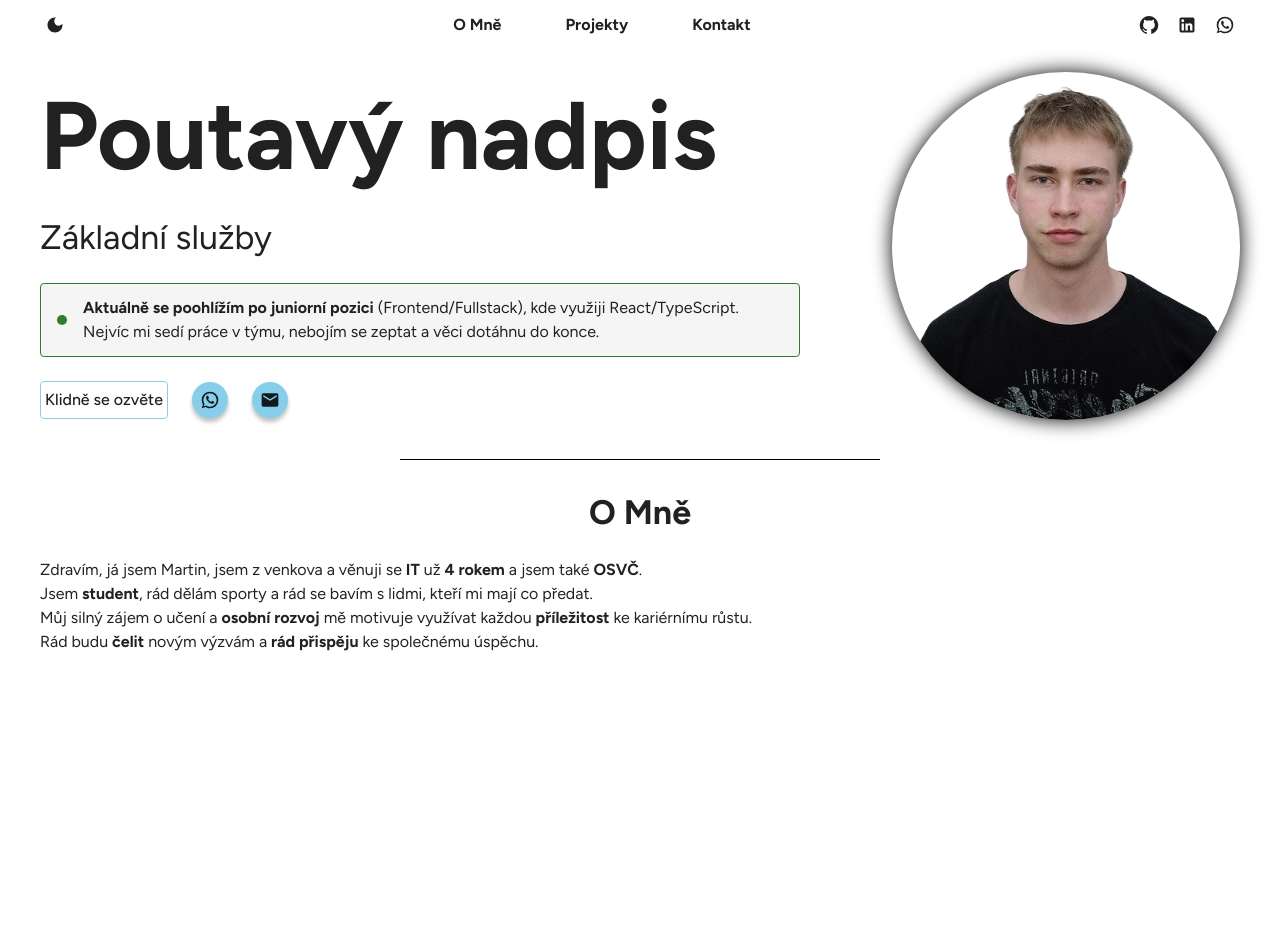
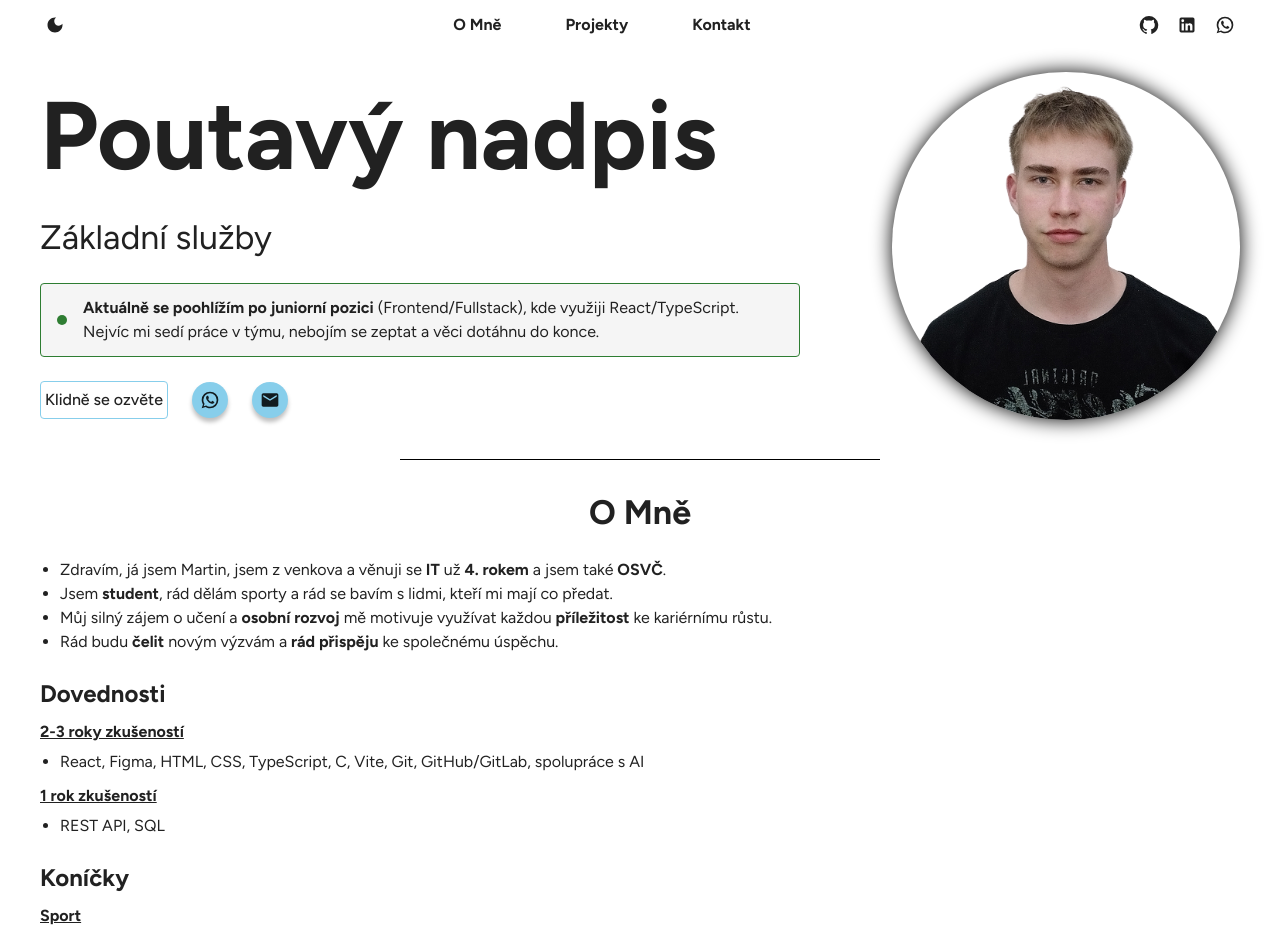
Before and after one commit to Veselyy/PortfolioWeb, a React (Vite) app: page / in a window 1280 px wide. Shown: the top 937 px of the page. Before the commit the page ends 800 px from the top, so only its background shows below. Built offline with nearby package versions, Linux system fonts and the light colour scheme.

Commit message:
Refactor AboutMe component to utilize external content data, enhance structure with bullet lists, and improve styling for better readability and maintainability.

```diff
--- a/src/components/AboutMe.tsx
+++ b/src/components/AboutMe.tsx
@@ -1,21 +1,64 @@
-import { Stack, Typography } from '@mui/material';
+import { Box, Stack, Typography } from '@mui/material';
+
+import { ABOUT_ME_CONTENT } from '../data/aboutMeContent';
+
+const styles = {
+  title: { fontWeight: 700 },
+  sectionTitle: { fontWeight: 700 },
+  groupTitle: { fontWeight: 700, textDecoration: 'underline' },
+  bulletList: {
+    m: 0,
+    pl: 2.5,
+    listStyleType: 'disc',
+  },
+  bulletItem: { typography: 'body1' },
+} as const;
 
 function AboutMe() {
   return (
     <Stack spacing={3}>
-      <Typography variant="h4" align="center" sx={{ fontWeight: '700' }}>
-        O Mně
+      <Typography variant="h4" align="center" sx={styles.title}>
+        {ABOUT_ME_CONTENT.title}
       </Typography>
-      <Typography variant="body1">
-        Zdravím, já jsem Martin, jsem z venkova a věnuji se <strong>IT</strong> už{' '}
-        <strong>4 rokem</strong> a jsem také <strong>OSVČ</strong>. <br />
-        Jsem <strong>student</strong>, rád dělám sporty a rád se bavím s lidmi, kteří mi mají co
-        předat. <br />
-        Můj silný zájem o učení a <strong>osobní rozvoj</strong> mě motivuje využívat každou{' '}
-        <strong>příležitost</strong> ke kariérnímu růstu. <br />
-        Rád budu <strong>čelit</strong> novým výzvám a <strong>rád přispěju</strong> ke společnému
-        úspěchu.
-      </Typography>
+      <Box component="ul" sx={styles.bulletList}>
+        {ABOUT_ME_CONTENT.intro.map((p, idx) => (
+          <Box key={idx} component="li" sx={styles.bulletItem}>
+            {p.parts.map((part, i) =>
+              part.bold ? <strong key={i}>{part.text}</strong> : <span key={i}>{part.text}</span>,
+            )}
+          </Box>
+        ))}
+      </Box>
+
+      {ABOUT_ME_CONTENT.sections.map((section) => (
+        <Stack key={section.title} spacing={1}>
+          <Typography variant="h5" sx={styles.sectionTitle}>
+            {section.title}
+          </Typography>
+
+          {section.groups.map((group) => (
+            <Stack key={group.title} spacing={0.5}>
+              <Typography variant="subtitle1" sx={styles.groupTitle}>
+                {group.title}
+              </Typography>
+
+              {'items' in group ? (
+                <Box component="ul" sx={styles.bulletList}>
+                  <Box component="li" sx={styles.bulletItem}>
+                    {group.items.join(', ')}
+                  </Box>
+                </Box>
+              ) : (
+                <Box component="ul" sx={styles.bulletList}>
+                  <Box component="li" sx={styles.bulletItem}>
+                    {group.description}
+                  </Box>
+                </Box>
+              )}
+            </Stack>
+          ))}
+        </Stack>
+      ))}
     </Stack>
   );
 }
--- a/src/components/Header.tsx
+++ b/src/components/Header.tsx
@@ -55,7 +55,7 @@ const styles = {
       const c =
         theme.palette.mode === 'dark' ? theme.palette.common.white : theme.palette.common.black;
 
-      return `0 0 20px ${c}`; // 66 = ~40% alpha
+      return `0 0 20px ${c}`;
     },
   },
 } as const;
--- /dev/null
+++ b/src/data/aboutMeContent.ts
@@ -0,0 +1,88 @@
+export const ABOUT_ME_CONTENT = {
+  title: 'O Mně',
+  intro: [
+    {
+      parts: [
+        { text: 'Zdravím, já jsem Martin, jsem z venkova a věnuji se ', bold: false },
+        { text: 'IT', bold: true },
+        { text: ' už ', bold: false },
+        { text: '4. rokem', bold: true },
+        { text: ' a jsem také ', bold: false },
+        { text: 'OSVČ', bold: true },
+        { text: '.', bold: false },
+      ],
+    },
+    {
+      parts: [
+        { text: 'Jsem ', bold: false },
+        { text: 'student', bold: true },
+        {
+          text: ', rád dělám sporty a rád se bavím s lidmi, kteří mi mají co předat.',
+          bold: false,
+        },
+      ],
+    },
+    {
+      parts: [
+        { text: 'Můj silný zájem o učení a ', bold: false },
+        { text: 'osobní rozvoj', bold: true },
+        { text: ' mě motivuje využívat každou ', bold: false },
+        { text: 'příležitost', bold: true },
+        { text: ' ke kariérnímu růstu.', bold: false },
+      ],
+    },
+    {
+      parts: [
+        { text: 'Rád budu ', bold: false },
+        { text: 'čelit', bold: true },
+        { text: ' novým výzvám a ', bold: false },
+        { text: 'rád přispěju', bold: true },
+        { text: ' ke společnému úspěchu.', bold: false },
+      ],
+    },
+  ],
+  sections: [
+    {
+      title: 'Dovednosti',
+      groups: [
+        {
+          title: '2-3 roky zkušeností',
+          items: [
+            'React',
+            'Figma',
+            'HTML',
+            'CSS',
+            'TypeScript',
+            'C',
+            'Vite',
+            'Git',
+            'GitHub/GitLab',
+            'spolupráce s AI',
+          ],
+        },
+        {
+          title: '1 rok zkušeností',
+          items: ['REST API', 'SQL'],
+        },
+      ],
+    },
+    {
+      title: 'Koníčky',
+      groups: [
+        { title: 'Sport', description: 'Jakýkoliv sport, který mě udržuje aktivním a fit.' },
+        {
+          title: 'Učení nových věcí',
+          description: 'Rád se učím nové technologie, dovednosti a rozšiřuji své znalosti.',
+        },
+        {
+          title: 'Komunikace',
+          description: 'Komunikace s lidmi s podobným zájmem mě inspiruje a motivuje.',
+        },
+        {
+          title: 'Svět v IT',
+          description: 'Věnuji se programování, designu aplikací a hledání inovativních řešení.',
+        },
+      ],
+    },
+  ],
+} as const;
```
